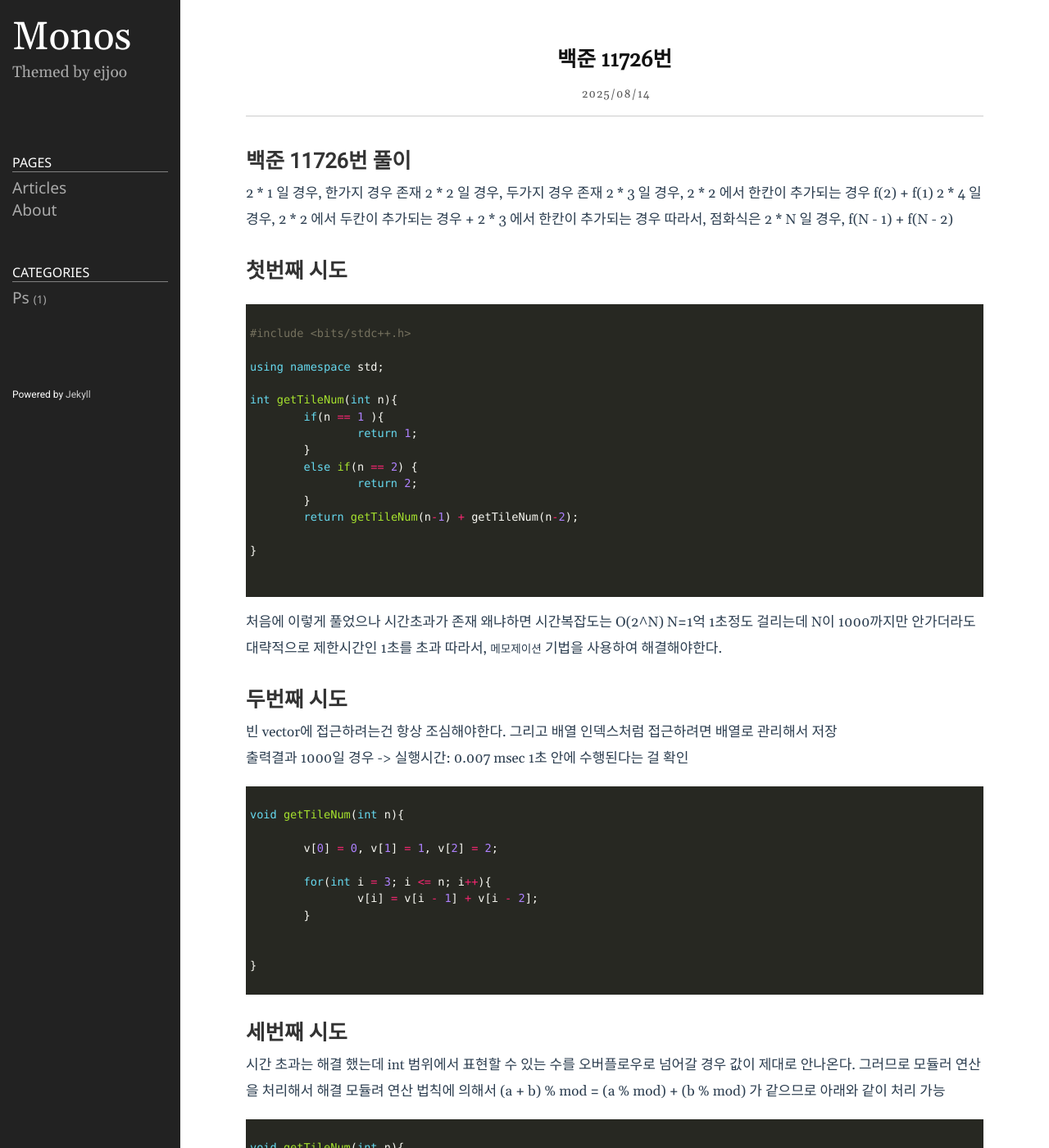
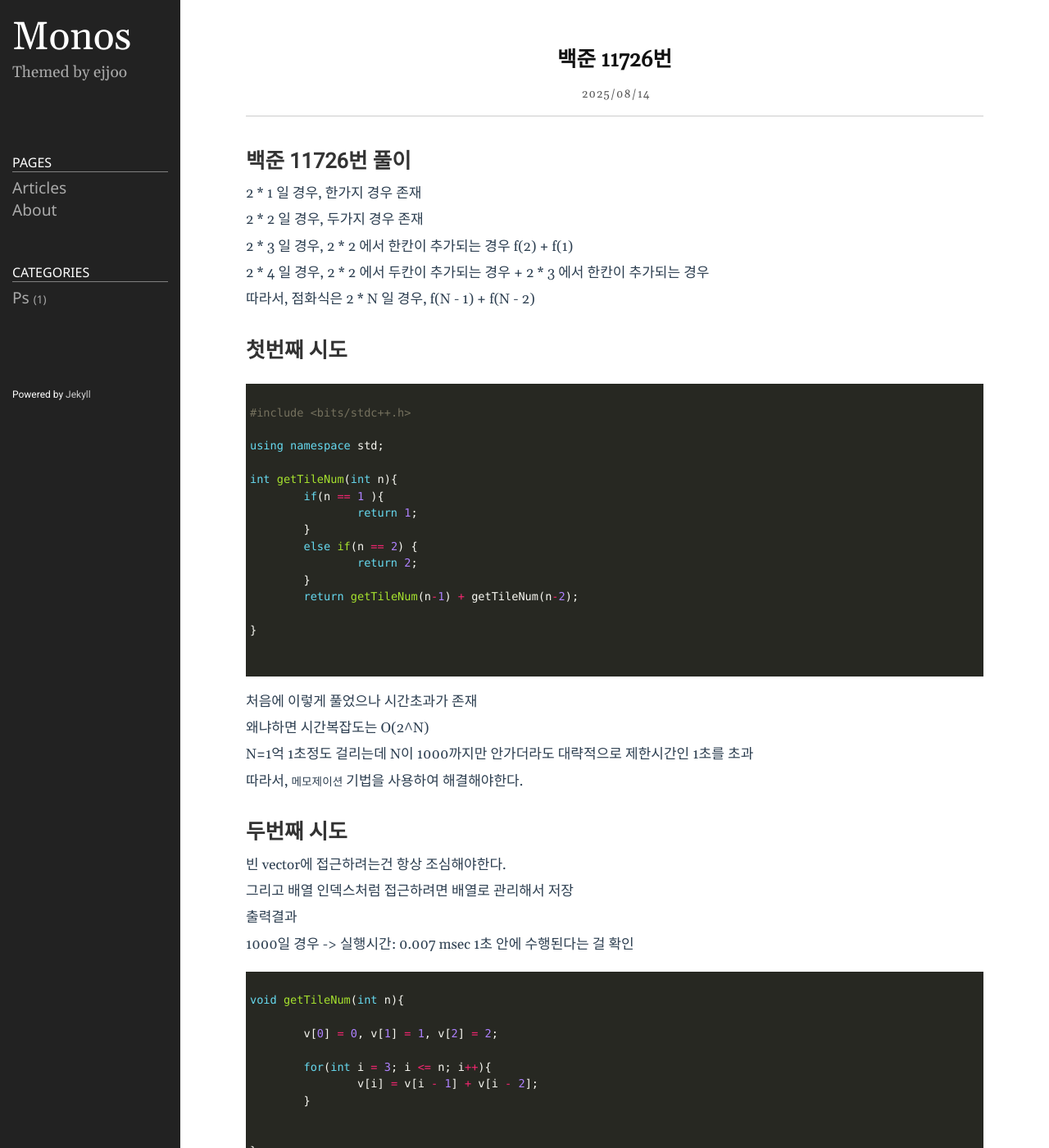
Before and after one commit to theeunseojo/theeunseojo.github.io, a Jekyll site: the page built from _posts/2025-08-14-백준11726번.markdown, in a window 1280 px wide and 1400 px high. Shown: the whole window at 82% size. Built offline with Jekyll 4.4.1, drawn with Linux system fonts in a browser that asks for light colours; some of the changed text lies outside the part shown.

Commit message:
update 백준 11726번

````diff
--- a/_posts/2025-08-14-백준11726번.markdown
+++ b/_posts/2025-08-14-백준11726번.markdown
@@ -7,11 +7,11 @@ category: ps
 
 # 백준 11726번 풀이
 
-2 * 1 일 경우, 한가지 경우 존재
-2 * 2 일 경우, 두가지 경우 존재
-2 * 3 일 경우, 2 * 2 에서 한칸이 추가되는 경우 f(2) + f(1)
-2 * 4 일 경우, 2 * 2 에서 두칸이 추가되는 경우  + 2 * 3 에서 한칸이 추가되는 경우
-따라서, 점화식은 2 * N 일 경우, f(N - 1) + f(N - 2)
+2 * 1 일 경우, 한가지 경우 존재 <br>
+2 * 2 일 경우, 두가지 경우 존재 <br>
+2 * 3 일 경우, 2 * 2 에서 한칸이 추가되는 경우 f(2) + f(1) <br>
+2 * 4 일 경우, 2 * 2 에서 두칸이 추가되는 경우  + 2 * 3 에서 한칸이 추가되는 경우 <br>
+따라서, 점화식은 2 * N 일 경우, f(N - 1) + f(N - 2) <br>
 
 ## 첫번째 시도
 
@@ -34,21 +34,21 @@ int getTileNum(int n){
 
 
 ```
-처음에 이렇게 풀었으나 시간초과가 존재
-왜냐하면 시간복잡도는 O(2^N)
-N=1억  1초정도 걸리는데 N이 1000까지만 안가더라도 대략적으로 제한시간인 1초를 초과
-따라서, `메모제이션` 기법을 사용하여 해결해야한다.
+처음에 이렇게 풀었으나 시간초과가 존재  <br>
+왜냐하면 시간복잡도는 O(2^N) <br>
+N=1억  1초정도 걸리는데 N이 1000까지만 안가더라도 대략적으로 제한시간인 1초를 초과 <br>
+따라서, `메모제이션` 기법을 사용하여 해결해야한다.  <br>
 
 
 
 ## 두번째 시도
 
-빈 vector에 접근하려는건 항상 조심해야한다.
-그리고 배열 인덱스처럼 접근하려면 배열로 관리해서 저장
+빈 vector에 접근하려는건 항상 조심해야한다.   <br>
+그리고 배열 인덱스처럼 접근하려면 배열로 관리해서 저장  <br>
 
 
-출력결과
-1000일 경우 -> 실행시간: 0.007 msec 1초 안에 수행된다는 걸 확인
+출력결과 <br>
+1000일 경우 -> 실행시간: 0.007 msec 1초 안에 수행된다는 걸 확인 <br>
 
 ```cpp
 
@@ -67,9 +67,9 @@ void getTileNum(int n){
 
 ## 세번째 시도
 
-시간 초과는 해결 했는데 int 범위에서 표현할 수 있는 수를 오버플로우로 넘어갈 경우 값이 제대로 안나온다. 그러므로 모듈러 연산을 처리해서 해결
+시간 초과는 해결 했는데 int 범위에서 표현할 수 있는 수를 오버플로우로 넘어갈 경우 값이 제대로 안나온다.<br> 그러므로 모듈러 연산을 처리해서 해결 <br>
 모듈려 연산 법칙에 의해서
-(a + b) % mod = (a % mod) + (b % mod) 가 같으므로 아래와 같이 처리 가능
+(a + b) % mod = (a % mod) + (b % mod) 가 같으므로 아래와 같이 처리 가능 <br>
 
 ```cpp
 
````
